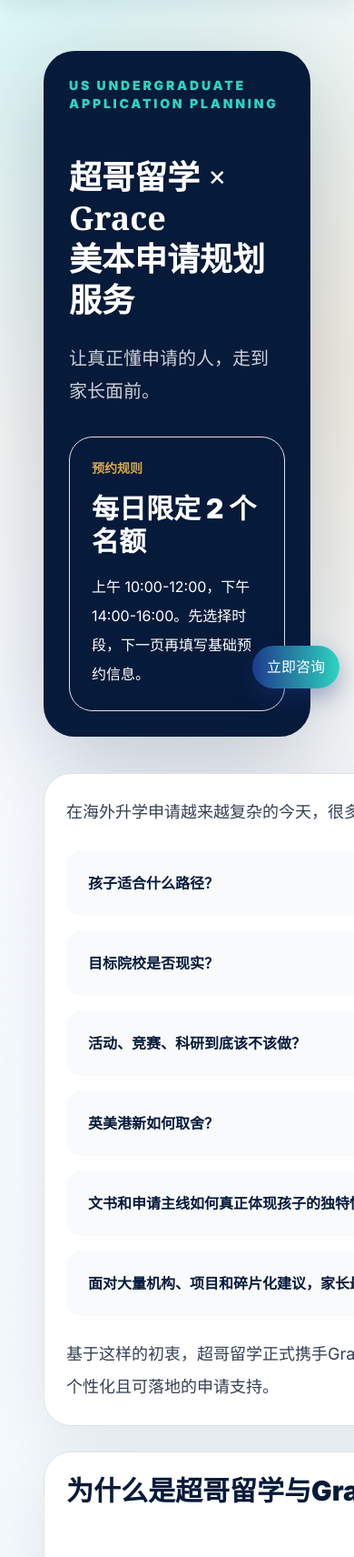
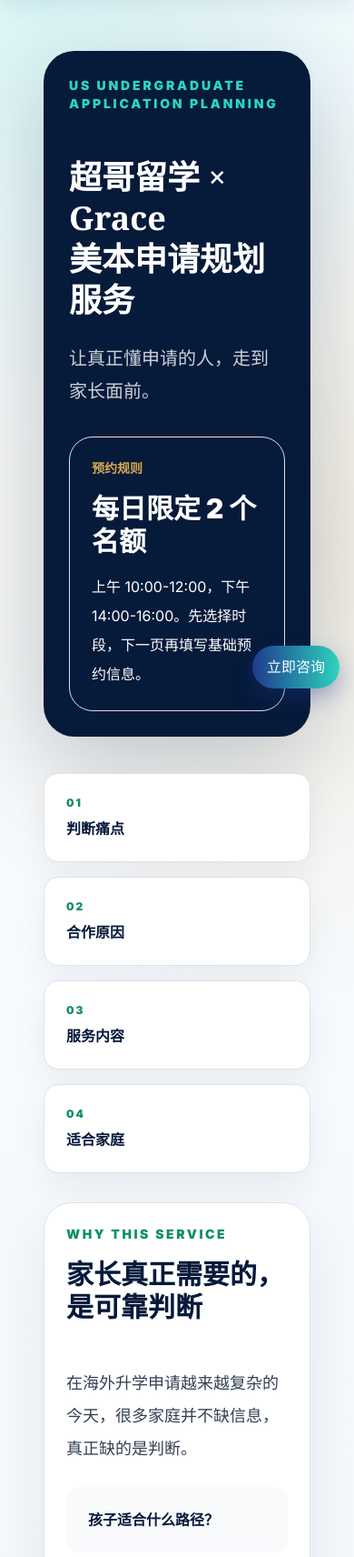
Before and after one commit to coubao/YD_redesign, a Flask app: page /booking in a window 390 px wide; the page is wider, and only the part inside the window is pictured. Shown: the part 69-1781 px from the top of that part at 91% size. Run offline with Flask 3, Linux system fonts and the light colour scheme; data that the repository does not hold is empty; some libraries are stand-ins or nearby versions.

Commit message:
Polish booking page layout

```diff
--- a/templates/booking.html
+++ b/templates/booking.html
@@ -27,16 +27,17 @@
   }
 
   .yd-day-strip {
-    display: flex;
+    display: grid;
+    grid-template-columns: repeat(2, minmax(0, 1fr));
     gap: 10px;
+    width: 100%;
+    min-width: 0;
     max-width: 100%;
-    overflow-x: auto;
-    padding-bottom: 6px;
-    scroll-snap-type: x proximity;
+    overflow: visible;
   }
 
   .yd-day-strip::-webkit-scrollbar {
-    height: 5px;
+    display: none;
   }
 
   .yd-day-strip::-webkit-scrollbar-thumb {
@@ -45,8 +46,8 @@
   }
 
   .yd-day-chip {
-    flex: 0 0 86px;
-    scroll-snap-align: start;
+    width: 100%;
+    min-width: 0;
     border: 1px solid #dbe4ef;
     border-radius: 20px;
     background: #fff;
@@ -120,6 +121,18 @@
     background: rgba(100, 116, 139, .14);
     color: #64748b;
   }
+
+  .yd-booking-panel,
+  .yd-booking-panel form,
+  .yd-booking-panel form > *,
+  .yd-booking-panel fieldset {
+    min-width: 0;
+    max-width: 100%;
+  }
+
+  .yd-copy-section {
+    scroll-margin-top: 96px;
+  }
 </style>
 
 <main class="yd-booking-page">
@@ -140,10 +153,31 @@
         </div>
       </div>
 
-      <div class="grid gap-8 lg:grid-cols-[minmax(0,1fr)_390px] lg:items-start">
-        <article class="grid gap-7">
-          <section class="rounded-[30px] border border-slate-200 bg-white p-6 shadow-[0_20px_70px_rgba(15,23,42,.08)] md:p-8">
-            <p class="text-lg leading-9 text-slate-700">在海外升学申请越来越复杂的今天，很多家庭并不缺信息，真正缺的是判断。</p>
+      <div class="mb-8 grid gap-3 md:grid-cols-4">
+        <a class="rounded-2xl border border-slate-200 bg-white p-4 text-[#061a3a] no-underline shadow-[0_14px_36px_rgba(15,23,42,.06)] transition hover:-translate-y-0.5 hover:border-[#0f8f68]" href="#need">
+          <p class="text-xs font-black uppercase tracking-[0.16em] text-[#0f8f68]">01</p>
+          <p class="mt-2 font-black">判断痛点</p>
+        </a>
+        <a class="rounded-2xl border border-slate-200 bg-white p-4 text-[#061a3a] no-underline shadow-[0_14px_36px_rgba(15,23,42,.06)] transition hover:-translate-y-0.5 hover:border-[#0f8f68]" href="#why">
+          <p class="text-xs font-black uppercase tracking-[0.16em] text-[#0f8f68]">02</p>
+          <p class="mt-2 font-black">合作原因</p>
+        </a>
+        <a class="rounded-2xl border border-slate-200 bg-white p-4 text-[#061a3a] no-underline shadow-[0_14px_36px_rgba(15,23,42,.06)] transition hover:-translate-y-0.5 hover:border-[#0f8f68]" href="#grace-service">
+          <p class="text-xs font-black uppercase tracking-[0.16em] text-[#0f8f68]">03</p>
+          <p class="mt-2 font-black">服务内容</p>
+        </a>
+        <a class="rounded-2xl border border-slate-200 bg-white p-4 text-[#061a3a] no-underline shadow-[0_14px_36px_rgba(15,23,42,.06)] transition hover:-translate-y-0.5 hover:border-[#0f8f68]" href="#fit">
+          <p class="text-xs font-black uppercase tracking-[0.16em] text-[#0f8f68]">04</p>
+          <p class="mt-2 font-black">适合家庭</p>
+        </a>
+      </div>
+
+      <div class="grid min-w-0 gap-8 lg:grid-cols-[minmax(0,1fr)_minmax(0,360px)] lg:items-start">
+        <article class="grid min-w-0 gap-7">
+          <section id="need" class="yd-copy-section rounded-[30px] border border-slate-200 bg-white p-6 shadow-[0_20px_70px_rgba(15,23,42,.08)] md:p-8">
+            <p class="text-sm font-black uppercase tracking-[0.18em] text-[#0f8f68]">Why This Service</p>
+            <h2 class="mt-3 text-3xl font-black text-[#061a3a]">家长真正需要的，是可靠判断</h2>
+            <p class="mt-5 text-lg leading-9 text-slate-700">在海外升学申请越来越复杂的今天，很多家庭并不缺信息，真正缺的是判断。</p>
             <div class="mt-6 grid gap-3 text-base font-bold text-[#061a3a] md:grid-cols-2">
               <p class="rounded-2xl bg-slate-50 p-4">孩子适合什么路径？</p>
               <p class="rounded-2xl bg-slate-50 p-4">目标院校是否现实？</p>
@@ -155,7 +189,7 @@
             <p class="mt-6 text-lg leading-9 text-slate-700">基于这样的初衷，超哥留学正式携手Grace老师，共同推出美本申请规划服务，为有美国本科申请需求的家庭提供更加专业、清晰、个性化且可落地的申请支持。</p>
           </section>
 
-          <section class="rounded-[30px] border border-slate-200 bg-white p-6 shadow-[0_20px_70px_rgba(15,23,42,.08)] md:p-8">
+          <section id="why" class="yd-copy-section rounded-[30px] border border-slate-200 bg-white p-6 shadow-[0_20px_70px_rgba(15,23,42,.08)] md:p-8">
             <h2 class="text-3xl font-black text-[#061a3a]">为什么是超哥留学与Grace老师</h2>
             <div class="mt-5 grid gap-5 text-base leading-8 text-slate-700">
               <p>超哥长期深耕海外升学内容与家长咨询领域，持续关注留学行业中的信息差、服务不透明和申请焦虑问题。过去几年，超哥接触了大量准备美本申请的家庭，也深知家长在选择申请服务时最担心的不是“有没有机构”，而是：</p>
@@ -173,7 +207,7 @@
             </div>
           </section>
 
-          <section class="rounded-[30px] border border-slate-200 bg-white p-6 shadow-[0_20px_70px_rgba(15,23,42,.08)] md:p-8">
+          <section id="problems" class="yd-copy-section rounded-[30px] border border-slate-200 bg-white p-6 shadow-[0_20px_70px_rgba(15,23,42,.08)] md:p-8">
             <h2 class="text-3xl font-black text-[#061a3a]">我们希望解决的问题</h2>
             <div class="mt-5 grid gap-5 text-base leading-8 text-slate-700">
               <p>美本申请不是简单地列学校、写文书、递交系统。真正影响申请结果的，往往是更早、更隐蔽、也更关键的问题：</p>
@@ -198,7 +232,7 @@
             </div>
           </section>
 
-          <section class="rounded-[30px] border border-slate-200 bg-white p-6 shadow-[0_20px_70px_rgba(15,23,42,.08)] md:p-8">
+          <section id="grace-service" class="yd-copy-section rounded-[30px] border border-slate-200 bg-white p-6 shadow-[0_20px_70px_rgba(15,23,42,.08)] md:p-8">
             <h2 class="text-3xl font-black text-[#061a3a]">Grace老师负责什么</h2>
             <p class="mt-5 text-base leading-8 text-slate-700">在本项美本申请服务中，Grace老师将主导学生的整体申请规划与关键申请环节，包括：</p>
             <div class="mt-5 grid gap-3 md:grid-cols-2">
@@ -210,7 +244,7 @@
             <p class="mt-3 text-base leading-8 text-slate-700">从第一次诊断开始，到最终录取结果分析和择校建议，每一个关键节点都会有清晰的判断、明确的任务和持续的跟进。</p>
           </section>
 
-          <section class="rounded-[30px] border border-slate-200 bg-white p-6 shadow-[0_20px_70px_rgba(15,23,42,.08)] md:p-8">
+          <section class="yd-copy-section rounded-[30px] border border-slate-200 bg-white p-6 shadow-[0_20px_70px_rgba(15,23,42,.08)] md:p-8">
             <h2 class="text-3xl font-black text-[#061a3a]">超哥留学负责什么</h2>
             <div class="mt-5 grid gap-4 text-base leading-8 text-slate-700">
               <p>超哥留学作为合作发起方，将继续发挥其在家长信任、行业判断和服务监督方面的优势。</p>
@@ -220,10 +254,10 @@
             </div>
           </section>
 
-          <section class="rounded-[30px] border border-slate-200 bg-white p-6 shadow-[0_20px_70px_rgba(15,23,42,.08)] md:p-8">
+          <section id="fit" class="yd-copy-section rounded-[30px] border border-slate-200 bg-white p-6 shadow-[0_20px_70px_rgba(15,23,42,.08)] md:p-8">
             <h2 class="text-3xl font-black text-[#061a3a]">我们适合什么样的家庭</h2>
             <div class="mt-5 grid gap-3">
-              {% for item in ['计划申请美国本科，希望冲刺Top30、Top50或综合优质大学的学生；','已经进入国际课程体系，需要系统规划申请路径的学生；','英美港新多国混申，但家庭尚未明确主申请策略的学生；','成绩较好，但活动、专业方向和申请主线不清晰的学生；','已经做过一些活动和竞赛，但缺少系统整合的学生；','家长希望有人长期负责申请进度、材料质量和关键节点判断的家庭；','不希望被项目和机构牵着走，而是希望基于孩子自身情况做长期规划的家庭。'] %}
+              {% for item in ['计划申请美国本科，需要系统判断目标与路径的学生；','需要系统规划申请路径的学生；','英美港新多国混申，但家庭尚未明确主申请策略的学生；','成绩较好，但活动、专业方向和申请主线不清晰的学生；','已经做过一些活动和竞赛，但缺少系统整合的学生；','家长希望有人长期负责申请进度、材料质量和关键节点判断的家庭；','不希望被项目和机构牵着走，而是希望基于孩子自身情况做长期规划的家庭。'] %}
               <p class="rounded-2xl bg-slate-50 p-4 text-base leading-8 text-slate-700">{{ item }}</p>
               {% endfor %}
             </div>
@@ -233,7 +267,7 @@
             </div>
           </section>
 
-          <section class="rounded-[30px] border border-slate-200 bg-white p-6 shadow-[0_20px_70px_rgba(15,23,42,.08)] md:p-8">
+          <section class="yd-copy-section rounded-[30px] border border-slate-200 bg-white p-6 shadow-[0_20px_70px_rgba(15,23,42,.08)] md:p-8">
             <h2 class="text-3xl font-black text-[#061a3a]">我们的服务原则</h2>
             <div class="mt-5 grid gap-3">
               {% for item in ['第一，基于孩子真实情况做判断，而不是盲目拔高目标。','第二，基于长期发展设计申请路径，而不是短期堆砌履历。','第三，基于申请逻辑整合材料，而不是机械罗列活动。','第四，基于家庭实际情况制定方案，而不是复制标准模板。','第五，重视过程管理，让每一个关键节点都有依据、有记录、有反馈。'] %}
@@ -243,7 +277,7 @@
             <p class="mt-6 rounded-[26px] bg-[#061a3a] p-6 text-lg font-black leading-9 text-white">美本申请的核心，不是把孩子包装成另一个人，而是把孩子真正有价值的一面，用招生官能够理解的方式呈现出来。</p>
           </section>
 
-          <section class="rounded-[30px] border border-slate-200 bg-white p-6 shadow-[0_20px_70px_rgba(15,23,42,.08)] md:p-8">
+          <section class="yd-copy-section rounded-[30px] border border-slate-200 bg-white p-6 shadow-[0_20px_70px_rgba(15,23,42,.08)] md:p-8">
             <h2 class="text-3xl font-black text-[#061a3a]">写给家长的话</h2>
             <div class="mt-5 grid gap-5 text-base leading-8 text-slate-700">
               <p>如果您正在为孩子的美本申请感到焦虑，可能并不是因为您不了解信息，而是因为信息太多、判断太难、路径太乱。</p>
@@ -262,8 +296,8 @@
           </section>
         </article>
 
-        <aside class="lg:sticky lg:top-24">
-          <section class="rounded-[30px] border border-slate-200 bg-white/95 p-5 shadow-[0_24px_80px_rgba(15,23,42,.12)] backdrop-blur">
+        <aside class="min-w-0 lg:sticky lg:top-24">
+          <section class="yd-booking-panel w-full min-w-0 overflow-hidden rounded-[30px] border border-slate-200 bg-white/95 p-4 shadow-[0_24px_80px_rgba(15,23,42,.12)] backdrop-blur md:p-5">
             <div class="mb-5">
               <p class="text-sm font-black uppercase tracking-[0.16em] text-[#d6a84f]">Consultation Booking</p>
               <h2 class="mt-2 text-2xl font-black text-[#061a3a]">选择咨询时段</h2>
@@ -288,7 +322,7 @@
                 </div>
                 <div class="yd-day-strip" role="listbox" aria-label="预约日期">
                   {% for day in available_days %}
-                  <button class="yd-day-chip min-h-[100px] px-3 py-3 text-left {% if selected_date == day.value %}is-active{% endif %} {% if day.is_full %}is-full{% endif %}" type="button" data-day-button data-date="{{ day.value }}" aria-pressed="{% if selected_date == day.value %}true{% else %}false{% endif %}">
+                  <button class="yd-day-chip min-h-[92px] px-2.5 py-3 text-left {% if selected_date == day.value %}is-active{% endif %} {% if day.is_full %}is-full{% endif %}" type="button" data-day-button data-date="{{ day.value }}" aria-pressed="{% if selected_date == day.value %}true{% else %}false{% endif %}">
                     <span class="block text-xs font-black uppercase tracking-[0.12em] opacity-70">{{ day.month_label }}</span>
                     <span class="mt-1 block text-2xl font-black leading-none">{{ day.day_number }}</span>
                     <span class="mt-2 block text-xs font-bold">{{ day.weekday }}{% if day.is_today %} · 今天{% endif %}</span>
```
